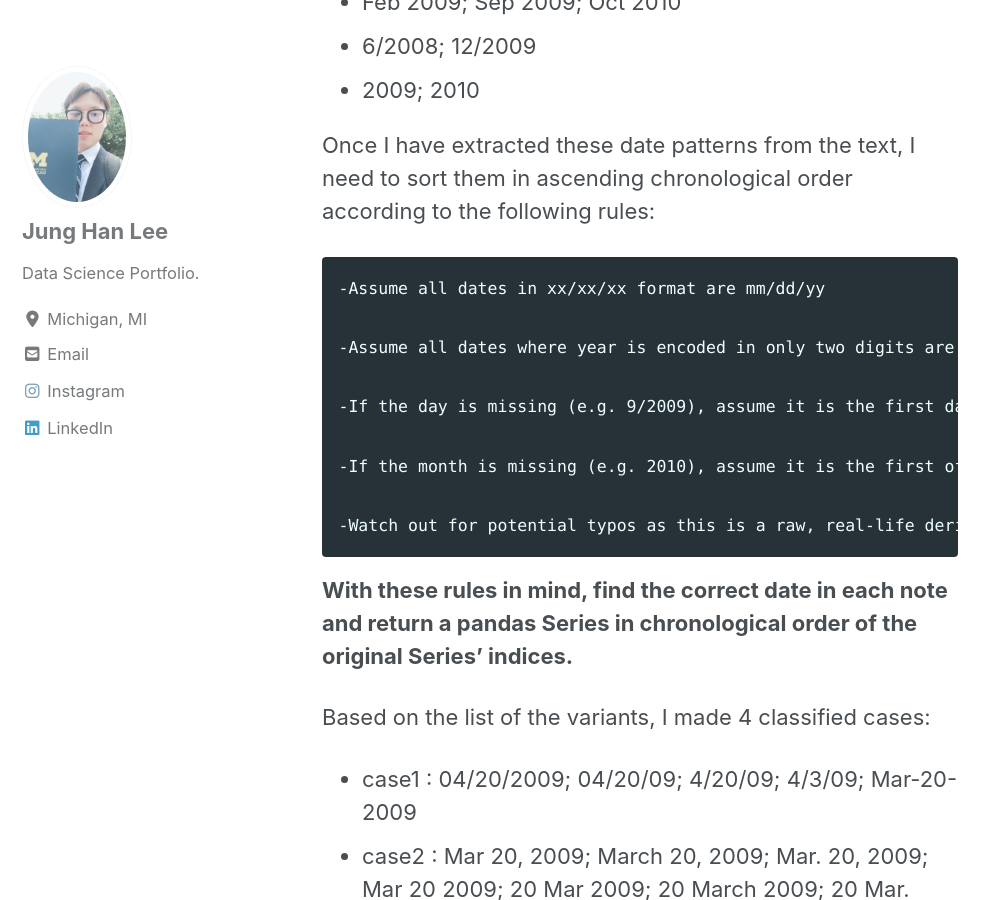
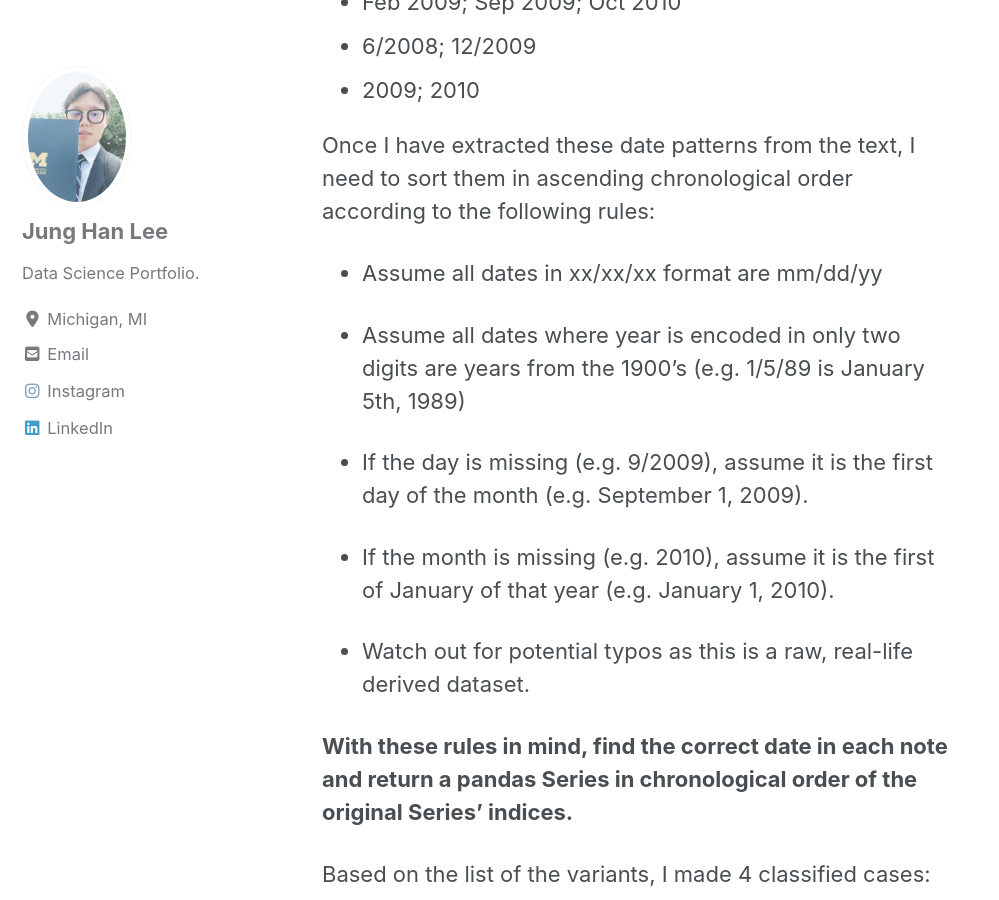
Before and after one commit to jung-han-lee/jung-han-lee.github.io, a Jekyll site: the page built from _posts/2020-04-17-textmining1.md, in a window 1280 px wide and 900 px high, scrolled down 940 px. Shown: the whole window, without its empty margins (0-999 px from the left). Built offline with Jekyll 4.4.1, drawn with Linux system fonts in a browser that asks for light colours; cached includes are drawn as plain includes; nearby versions of some CDN libraries.

Commit message:
new github

````diff
--- a/_posts/2020-04-17-textmining1.md
+++ b/_posts/2020-04-17-textmining1.md
@@ -26,17 +26,16 @@ Here is a list of some of the variants I might encounter in this dataset:
 
 Once I have extracted these date patterns from the text, I need to sort them in ascending chronological order according to the following rules:
 
-```
--Assume all dates in xx/xx/xx format are mm/dd/yy
+* Assume all dates in xx/xx/xx format are mm/dd/yy
 
--Assume all dates where year is encoded in only two digits are years from the 1900's (e.g. 1/5/89 is January 5th, 1989)
+* Assume all dates where year is encoded in only two digits are years from the 1900's (e.g. 1/5/89 is January 5th, 1989)
 
--If the day is missing (e.g. 9/2009), assume it is the first day of the month (e.g. September 1, 2009).
+* If the day is missing (e.g. 9/2009), assume it is the first day of the month (e.g. September 1, 2009).
 
--If the month is missing (e.g. 2010), assume it is the first of January of that year (e.g. January 1, 2010).
+* If the month is missing (e.g. 2010), assume it is the first of January of that year (e.g. January 1, 2010).
 
--Watch out for potential typos as this is a raw, real-life derived dataset.
-```
+* Watch out for potential typos as this is a raw, real-life derived dataset.
+
 
 **With these rules in mind, find the correct date in each note and return a pandas Series in chronological order of the original Series' indices.**
 
````
